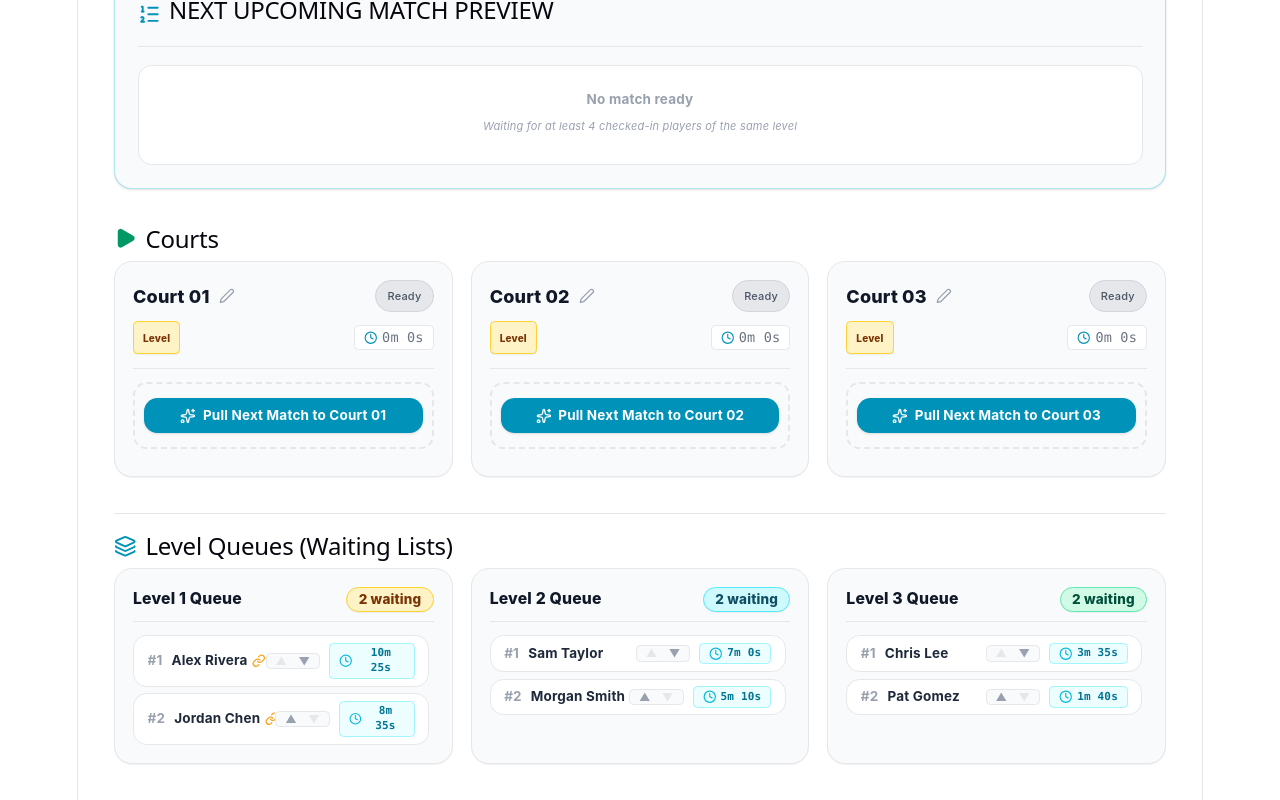
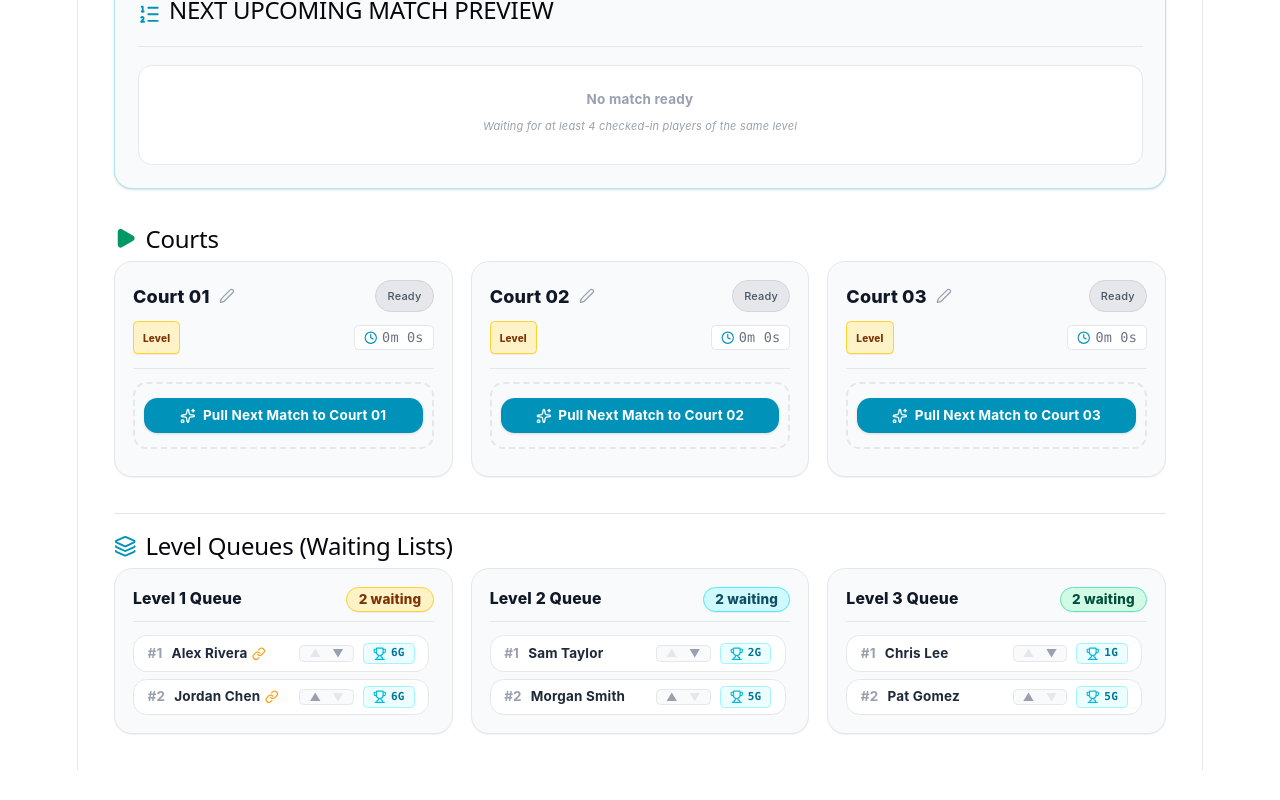
Before and after one commit to theknee-pbl/queue, a React (Vite) app: page / in a window 1280 px wide. Shown: the part 449-1249 px from the top of the page. After the commit the page ends 1219 px from the top, so only its background shows below. Built offline with nearby package versions, Linux system fonts and the light colour scheme.

Commit message:
Update App.jsx

```diff
--- a/src/App.jsx
+++ b/src/App.jsx
@@ -1785,7 +1785,7 @@ export default function App() {
                                         </button>
                                       </div>
                                       <span className="text-[11px] font-mono text-cyan-700 font-semibold bg-cyan-50 border border-cyan-200 px-2 py-0.5 rounded flex items-center gap-1">
-                                        <Clock className="w-3 h-3 text-cyan-500 inline" /> {formatWaitTime(player.checkedInAt)}
+                                        <Trophy className="w-3 h-3 text-cyan-500 inline" /> {player.gamesPlayed}G
                                       </span>
                                     </div>
                                   </div>
```
